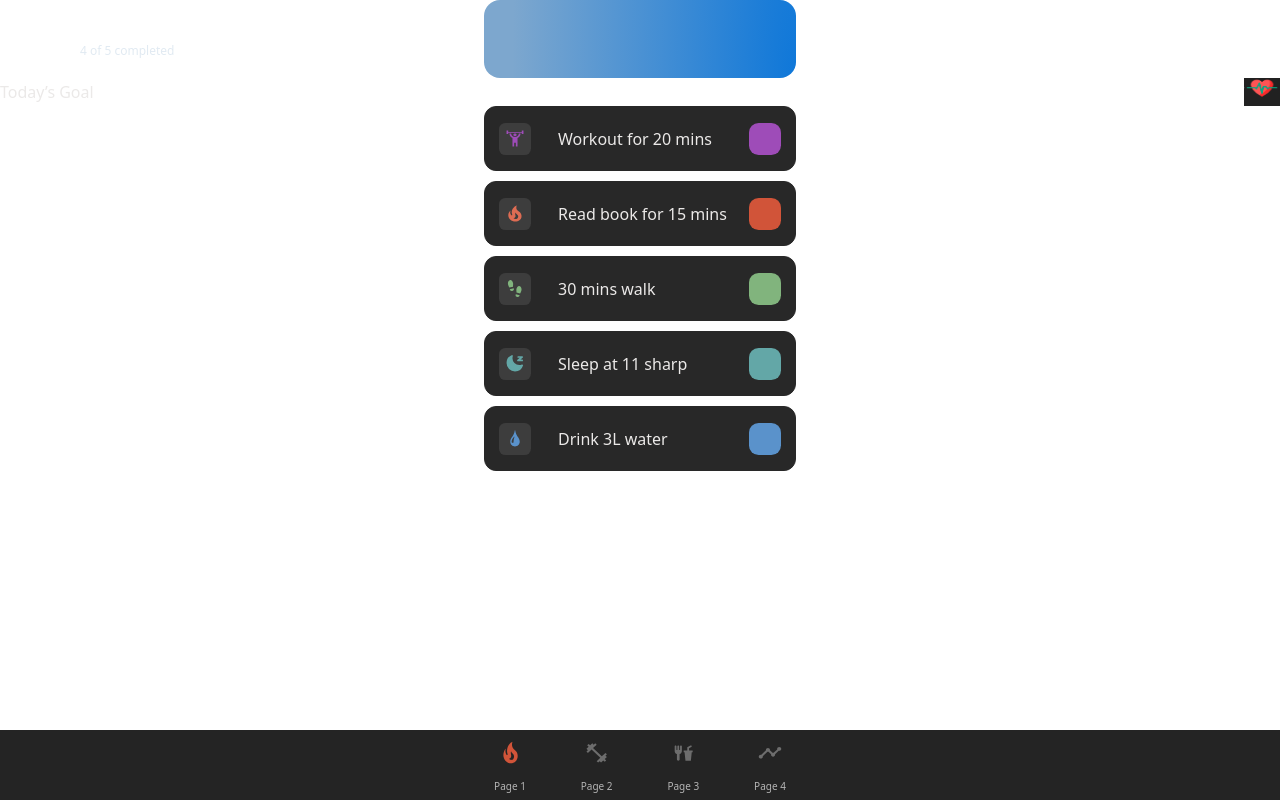
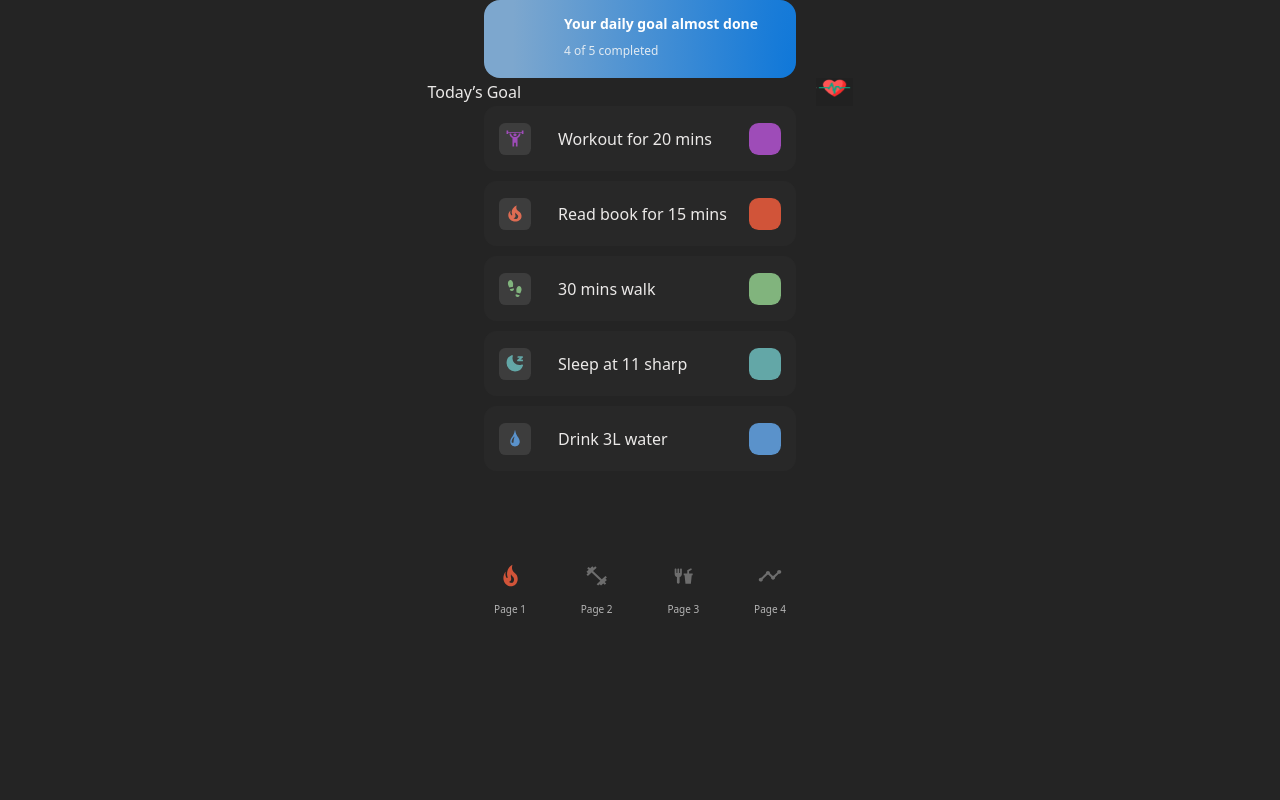
Before and after one commit to arcc-hitt/Tracker, a React (Vite) app: page / in a window 1280 px wide. Built offline with nearby package versions, Linux system fonts and the light colour scheme.

Commit message:
update laptop alignment

```diff
--- a/src/App.jsx
+++ b/src/App.jsx
@@ -3,7 +3,9 @@ import Home from "./pages/Home";
 export default function App() {
   return (
     <>
-      <Home />
+      <div className=" container mx-auto xl:w-[425px] xl:h-[649px] lg:w-[425px] lg:h-[649px] md:w-[425px] md:h-[649px]">
+        <Home />
+      </div>
     </>
   )
 }
--- a/src/components/Navbar.jsx
+++ b/src/components/Navbar.jsx
@@ -16,7 +16,7 @@ const NavbarItem = ({ icon, text }) => {
 
 const Navbar = () => {
     return (
-        <div className='w-full h-[70px] fixed bottom-0 flex justify-center bg-alt shadow-[0px -6px 12px 0px #1E1E1E40]'>
+        <div className='w-full h-[70px] fixed bottom-0 lg:relative xl:relative md:relative flex justify-center bg-alt shadow-[0px -6px 12px 0px #1E1E1E40]'>
             <div className='w-[300px] h-auto min-h-[49px] justify-between flex flex-row shadow-[0px 2px 8px 0px #1F1F1F40]'>
                 {navLinks.map((item, index) => (
                     <NavbarItem key={index} icon={item.icon} text={item.label} />
--- a/src/components/Progress.jsx
+++ b/src/components/Progress.jsx
@@ -4,7 +4,7 @@ const Progress = () => {
     return (
         <div className='w-full h-auto flex justify-center items-center'>
             <div className='w-[312px] h-[78px] gap-0 rounded-2xl bg-custom-radial'>
-                <div className='w-[209.32px] h-auto min-h-[51.37px] absolute top-[15px] left-20 gap-3'>
+                <div className='w-[209.32px] h-auto min-h-[51.37px] relative top-[15px] left-20 gap-3'>
                     <div className='w-auto h-auto min-h-[26px] min-w-[196px] gap-2 flex flex-col'>
                         <span className='font-[DM Sans] text-sm font-bold leading-[18.55px] text-left text-[#FFFFFF]'>Your daily goal almost done</span>
                         <span className='font-[DM Sans] text-xs font-normal leading-[18.55px] text-left text-[#E1EAF2]'>4 of 5 completed</span>
--- a/src/index.css
+++ b/src/index.css
@@ -1,3 +1,9 @@
 @tailwind base;
 @tailwind components;
 @tailwind utilities;
+
+@layer base {
+    html {
+        @apply bg-[#242424];
+    }
+}
```
